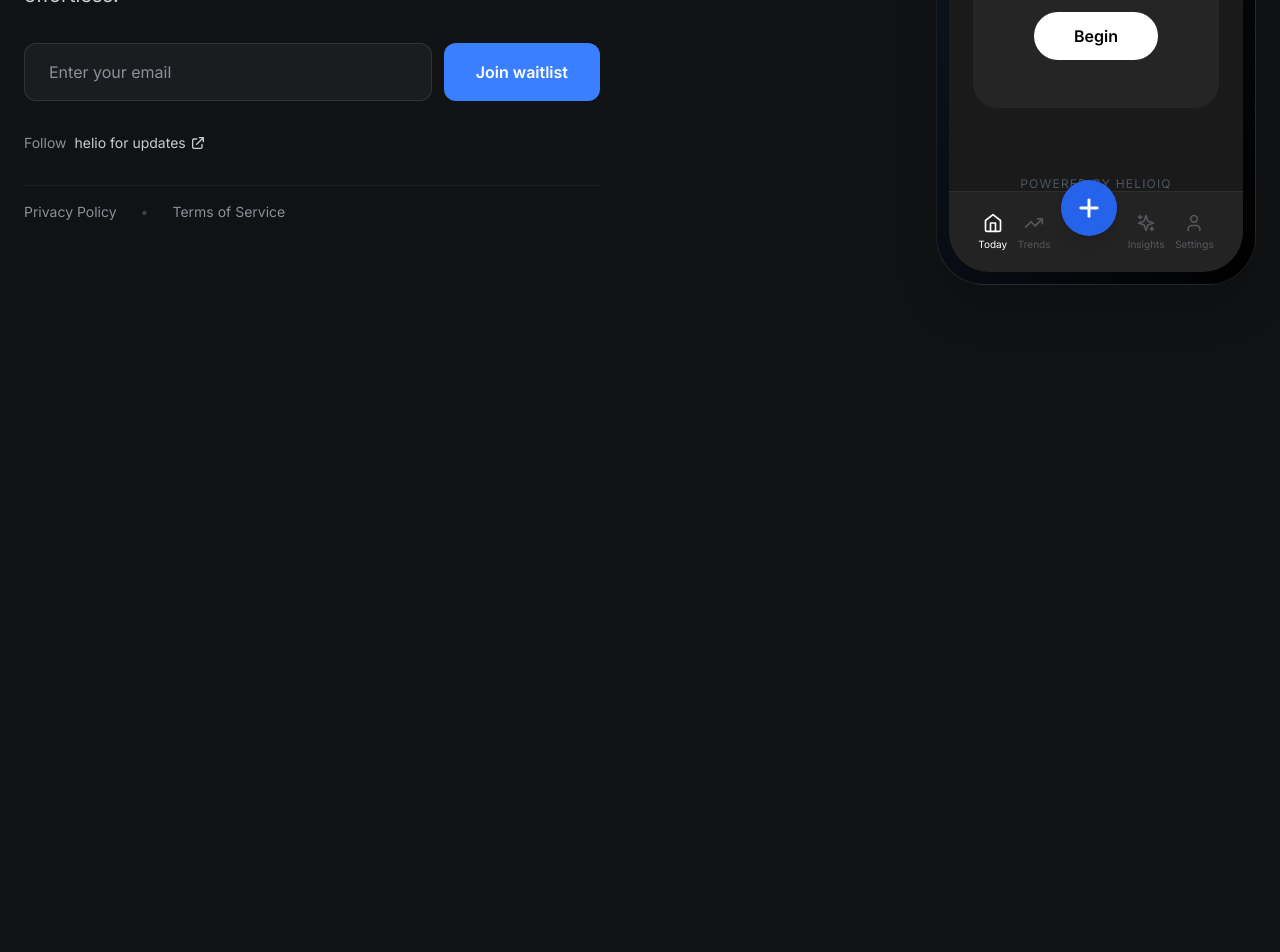
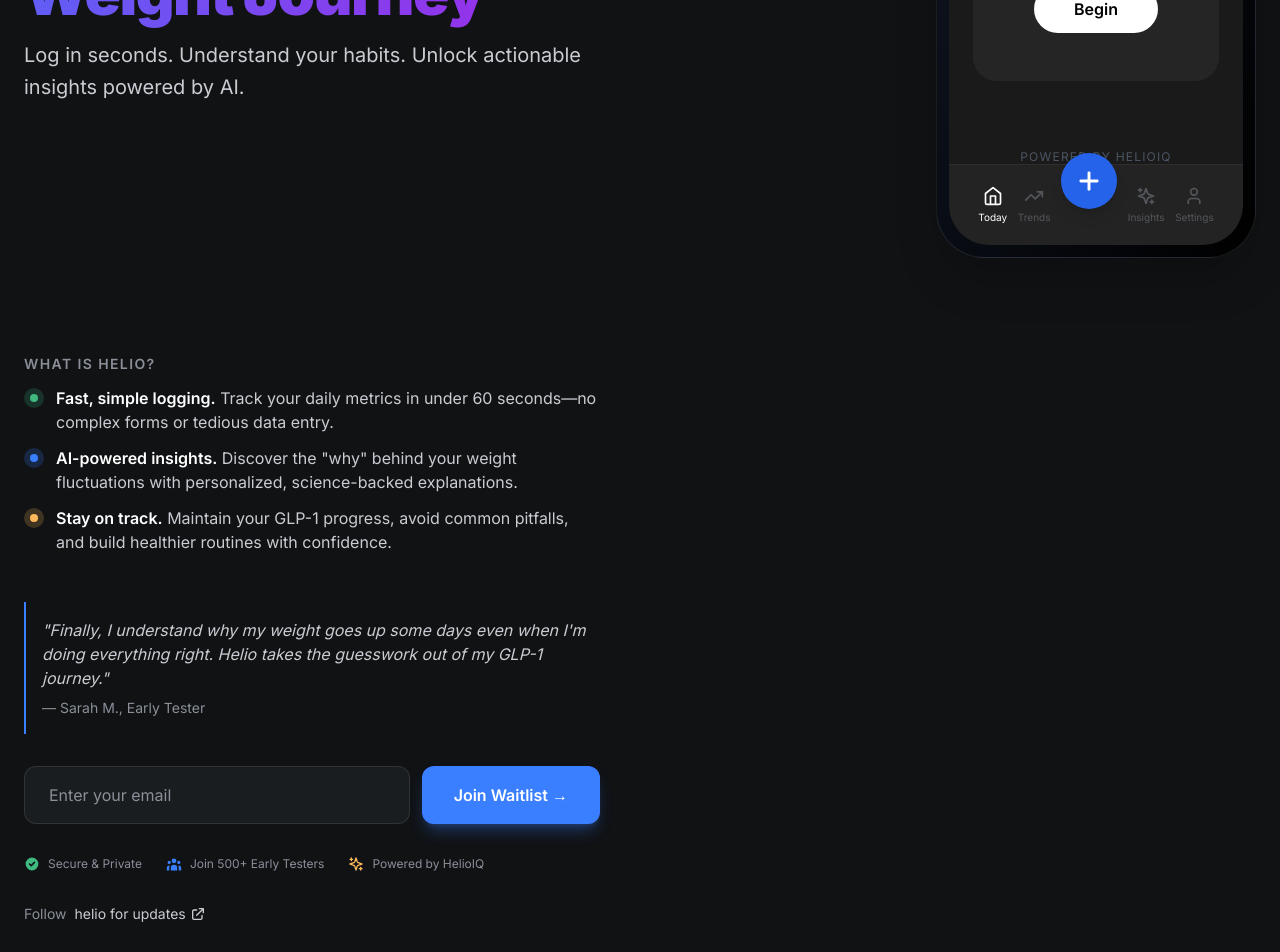
Before and after one commit to nteinert2005/helio, a Next.js app: page / in a window 1280 px wide. Shown: the part 440-1392 px from the top of the page. Before the commit the page ends 800 px from the top, so only its background shows below. Built offline with nearby package versions, Linux system fonts and the light colour scheme.

Commit message:
added: new landing page

```diff
--- a/app/page.js
+++ b/app/page.js
@@ -46,7 +46,7 @@
         <div className="grid lg:grid-cols-2 gap-12 lg:gap-20 items-center max-w-7xl mx-auto">
 
           {/* Left Content */}
-          <div className="space-y-8 max-w-xl">
+          <div className="space-y-8 max-w-xl lg:order-1 order-1">
             {/* Logo */}
             <div className="flex items-center gap-3">
               <div className="w-12 h-12 rounded-xl bg-gradient-to-br from-primary-action to-purple-600 flex items-center justify-center">
@@ -55,87 +55,24 @@
               <h1 className="text-2xl font-bold tracking-tight">Helio</h1>
             </div>
 
-            {/* Headline */}
+            {/* Hero Headline */}
             <div className="space-y-4">
               <h2 className="text-5xl md:text-6xl font-black tracking-tight leading-tight">
-                Effortless tracking. <br />
+                Daily Insights to <br />
                 <span className="bg-gradient-to-r from-primary-action to-purple-600 bg-clip-text text-transparent">
-                  Intelligent insight.
+                  Decode Your Weight Journey
                 </span>
-
               </h2>
 
               <p className="text-xl text-body-text leading-relaxed">
-                Helio makes logging instant. Helio helps you understand the “why” behind your habits—so staying on track becomes effortless.
+                Log in seconds. Understand your habits. Unlock actionable insights powered by AI.
               </p>
             </div>
 
-            {/* Email Form */}
-            <form onSubmit={handleJoinWaitlist} className="space-y-3">
-              <div className="flex flex-col sm:flex-row gap-3">
-                <input
-                  type="email"
-                  value={email}
-                  onChange={(e) => setEmail(e.target.value)}
-                  placeholder="Enter your email"
-                  required
-                  disabled={loading}
-                  className="flex-1 px-6 py-4 bg-card-bg border border-white/10 rounded-xl text-body-text placeholder:text-label-text focus:outline-none focus:border-primary-action transition-colors disabled:opacity-50 disabled:cursor-not-allowed"
-                />
-                <button
-                  type="submit"
-                  disabled={loading}
-                  className="px-8 py-4 bg-primary-action hover:bg-primary-action/90 text-white font-semibold rounded-xl transition-all hover:scale-105 active:scale-95 disabled:opacity-50 disabled:cursor-not-allowed disabled:hover:scale-100"
-                >
-                  {loading ? 'Joining...' : 'Join waitlist'}
-                </button>
-              </div>
-
-              {/* Success Message */}
-              {message && (
-                <div className="px-4 py-3 bg-success/10 border border-success/20 rounded-lg text-success text-sm">
-                  {message}
-                </div>
-              )}
-
-              {/* Error Message */}
-              {error && (
-                <div className="px-4 py-3 bg-critical/10 border border-critical/20 rounded-lg text-critical text-sm">
-                  {error}
-                </div>
-              )}
-            </form>
-
-            {/* Social Link */}
-            <div className="flex items-center gap-2 text-sm text-label-text">
-              <span>Follow</span>
-              <a
-                href="https://studio617.notion.site/Helio-2b38077a59928055a371d7f2920dbd51?source=copy_link"
-                target="_blank"
-                rel="noopener noreferrer"
-                className="text-body-text hover:text-primary-action transition-colors inline-flex items-center gap-1"
-              >
-                helio for updates
-                <svg className="w-4 h-4" fill="none" viewBox="0 0 24 24" stroke="currentColor">
-                  <path strokeLinecap="round" strokeLinejoin="round" strokeWidth={2} d="M10 6H6a2 2 0 00-2 2v10a2 2 0 002 2h10a2 2 0 002-2v-4M14 4h6m0 0v6m0-6L10 14" />
-                </svg>
-              </a>
-            </div>
-
-            {/* Footer Links */}
-            <div className="flex items-center gap-6 text-sm text-label-text pt-4 border-t border-white/5">
-              <Link href="/privacy" className="hover:text-body-text transition-colors">
-                Privacy Policy
-              </Link>
-              <span className="text-white/20">•</span>
-              <Link href="/terms" className="hover:text-body-text transition-colors">
-                Terms of Service
-              </Link>
-            </div>
           </div>
 
           {/* Right Phone Mockup */}
-          <div className="relative flex justify-center lg:justify-end">
+          <div className="relative flex justify-center lg:justify-end lg:order-2 order-2">
             <div className="relative">
               {/* Phone Frame */}
               <div className="relative w-[320px] h-[650px] bg-gradient-to-br from-gray-900 to-black rounded-[3rem] p-3 shadow-2xl border border-white/10">
@@ -250,6 +187,125 @@
             </div>
           </div>
 
+          {/* Additional Content - Below phone on mobile */}
+          <div className="space-y-8 max-w-xl lg:col-span-2 order-3">
+            {/* What is Helio Section */}
+            <div className="space-y-3 py-4">
+              <h3 className="text-sm uppercase tracking-widest text-label-text font-semibold">What is Helio?</h3>
+              <ul className="space-y-3">
+                <li className="flex items-start gap-3">
+                  <div className="w-5 h-5 rounded-full bg-success/20 flex items-center justify-center flex-shrink-0 mt-0.5">
+                    <div className="w-2 h-2 rounded-full bg-success"></div>
+                  </div>
+                  <p className="text-body-text"><span className="font-semibold text-white">Fast, simple logging.</span> Track your daily metrics in under 60 seconds—no complex forms or tedious data entry.</p>
+                </li>
+                <li className="flex items-start gap-3">
+                  <div className="w-5 h-5 rounded-full bg-primary-action/20 flex items-center justify-center flex-shrink-0 mt-0.5">
+                    <div className="w-2 h-2 rounded-full bg-primary-action"></div>
+                  </div>
+                  <p className="text-body-text"><span className="font-semibold text-white">AI-powered insights.</span> Discover the &quot;why&quot; behind your weight fluctuations with personalized, science-backed explanations.</p>
+                </li>
+                <li className="flex items-start gap-3">
+                  <div className="w-5 h-5 rounded-full bg-warning/20 flex items-center justify-center flex-shrink-0 mt-0.5">
+                    <div className="w-2 h-2 rounded-full bg-warning"></div>
+                  </div>
+                  <p className="text-body-text"><span className="font-semibold text-white">Stay on track.</span> Maintain your GLP-1 progress, avoid common pitfalls, and build healthier routines with confidence.</p>
+                </li>
+              </ul>
+            </div>
+
+            {/* Testimonial Quote */}
+            <div className="py-4 border-l-2 border-primary-action pl-4 space-y-2">
+              <p className="text-body-text italic">
+                &quot;Finally, I understand why my weight goes up some days even when I&apos;m doing everything right. Helio takes the guesswork out of my GLP-1 journey.&quot;
+              </p>
+              <p className="text-label-text text-sm">— Sarah M., Early Tester</p>
+            </div>
+
+            {/* Primary CTA */}
+            <form onSubmit={handleJoinWaitlist} className="space-y-3">
+              <div className="flex flex-col sm:flex-row gap-3">
+                <input
+                  type="email"
+                  value={email}
+                  onChange={(e) => setEmail(e.target.value)}
+                  placeholder="Enter your email"
+                  required
+                  disabled={loading}
+                  className="flex-1 px-6 py-4 bg-card-bg border border-white/10 rounded-xl text-body-text placeholder:text-label-text focus:outline-none focus:border-primary-action transition-colors disabled:opacity-50 disabled:cursor-not-allowed"
+                />
+                <button
+                  type="submit"
+                  disabled={loading}
+                  className="px-8 py-4 bg-primary-action hover:bg-primary-action/90 text-white font-semibold rounded-xl transition-all hover:scale-105 active:scale-95 disabled:opacity-50 disabled:cursor-not-allowed disabled:hover:scale-100 shadow-lg shadow-primary-action/30"
+                >
+                  {loading ? 'Joining...' : 'Join Waitlist →'}
+                </button>
+              </div>
+
+              {/* Success Message */}
+              {message && (
+                <div className="px-4 py-3 bg-success/10 border border-success/20 rounded-lg text-success text-sm">
+                  {message}
+                </div>
+              )}
+
+              {/* Error Message */}
+              {error && (
+                <div className="px-4 py-3 bg-critical/10 border border-critical/20 rounded-lg text-critical text-sm">
+                  {error}
+                </div>
+              )}
+            </form>
+
+            {/* Trust Indicators */}
+            <div className="flex items-center gap-6 text-xs text-label-text">
+              <div className="flex items-center gap-2">
+                <svg className="w-4 h-4 text-success" fill="currentColor" viewBox="0 0 20 20">
+                  <path fillRule="evenodd" d="M10 18a8 8 0 100-16 8 8 0 000 16zm3.707-9.293a1 1 0 00-1.414-1.414L9 10.586 7.707 9.293a1 1 0 00-1.414 1.414l2 2a1 1 0 001.414 0l4-4z" clipRule="evenodd" />
+                </svg>
+                <span>Secure & Private</span>
+              </div>
+              <div className="flex items-center gap-2">
+                <svg className="w-4 h-4 text-primary-action" fill="currentColor" viewBox="0 0 20 20">
+                  <path d="M13 6a3 3 0 11-6 0 3 3 0 016 0zM18 8a2 2 0 11-4 0 2 2 0 014 0zM14 15a4 4 0 00-8 0v3h8v-3zM6 8a2 2 0 11-4 0 2 2 0 014 0zM16 18v-3a5.972 5.972 0 00-.75-2.906A3.005 3.005 0 0119 15v3h-3zM4.75 12.094A5.973 5.973 0 004 15v3H1v-3a3 3 0 013.75-2.906z"/>
+                </svg>
+                <span>Join 500+ Early Testers</span>
+              </div>
+              <div className="flex items-center gap-2">
+                <Sparkles className="w-4 h-4 text-warning" />
+                <span>Powered by HelioIQ</span>
+              </div>
+            </div>
+
+            {/* Social Link */}
+            <div className="flex items-center gap-2 text-sm text-label-text">
+              <span>Follow</span>
+              <a
+                href="https://studio617.notion.site/Helio-2b38077a59928055a371d7f2920dbd51?source=copy_link"
+                target="_blank"
+                rel="noopener noreferrer"
+                className="text-body-text hover:text-primary-action transition-colors inline-flex items-center gap-1"
+              >
+                helio for updates
+                <svg className="w-4 h-4" fill="none" viewBox="0 0 24 24" stroke="currentColor">
+                  <path strokeLinecap="round" strokeLinejoin="round" strokeWidth={2} d="M10 6H6a2 2 0 00-2 2v10a2 2 0 002 2h10a2 2 0 002-2v-4M14 4h6m0 0v6m0-6L10 14" />
+                </svg>
+              </a>
+            </div>
+
+            {/* Footer Links */}
+            <div className="flex items-center gap-6 text-sm text-label-text pt-4 border-t border-white/5">
+              <Link href="/privacy" className="hover:text-body-text transition-colors">
+                Privacy Policy
+              </Link>
+              <span className="text-white/20">•</span>
+              <Link href="/terms" className="hover:text-body-text transition-colors">
+                Terms of Service
+              </Link>
+            </div>
+          </div>
+
         </div>
       </div>
     </div>
```
